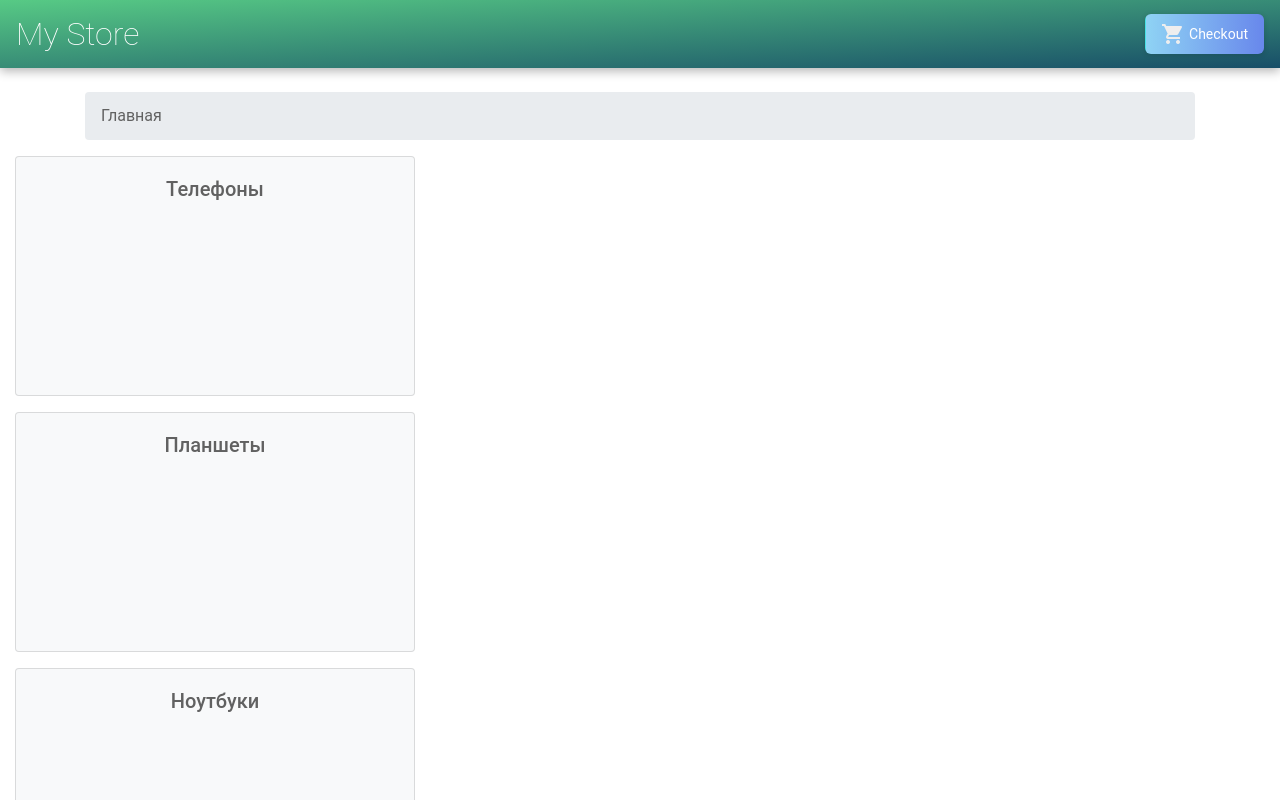
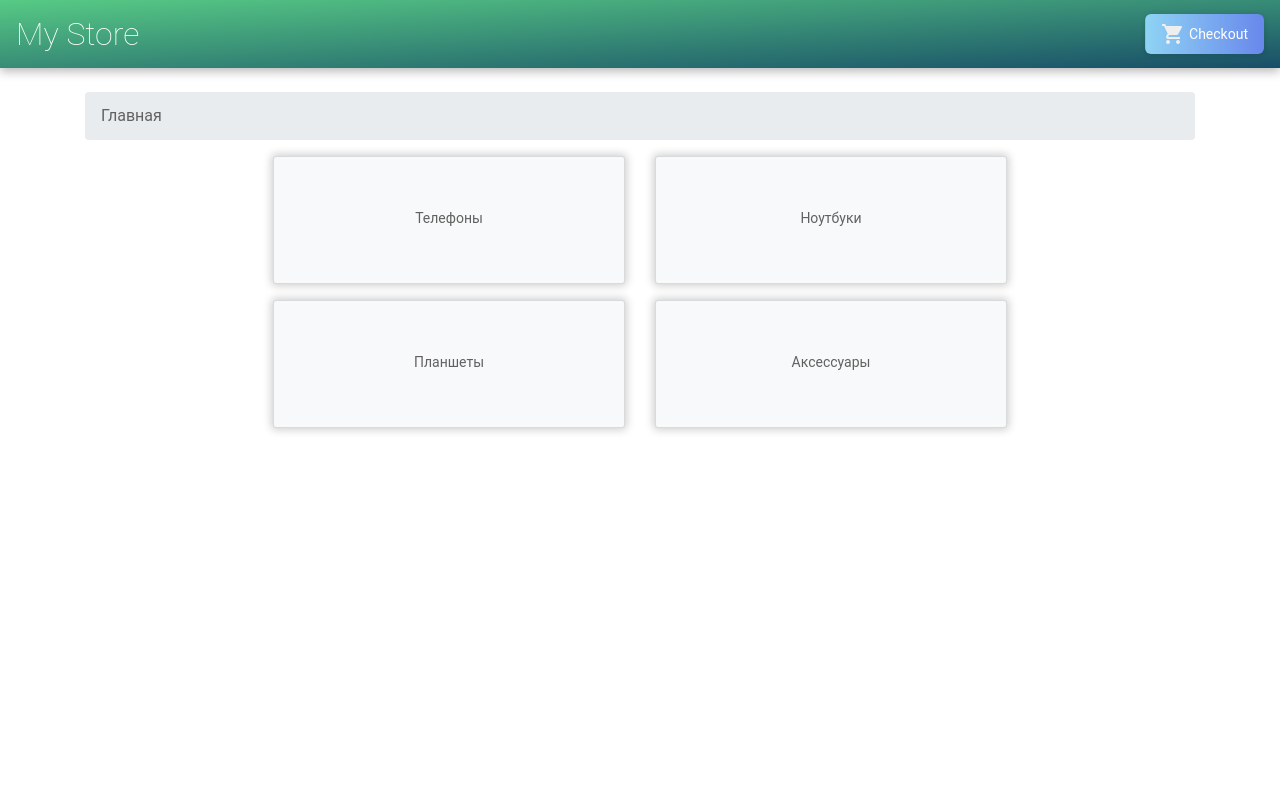
Before and after one commit to ArtemKozak/angular-devel, an Angular app: page / in a window 1280 px wide. Shown: the top 800 px of the page. Built offline with nearby package versions, Linux system fonts and the light colour scheme.

Commit message:
3 files modified

```diff
--- a/src/app/catalog-categories/catalog-categories.component.css
+++ b/src/app/catalog-categories/catalog-categories.component.css
@@ -1,9 +1,26 @@
-.card-desk {
-}
 .card {
-  height: 15rem;
-  width: 25rem;
+  height: 8rem;
+  width: 22rem;
   text-decoration: none;
   text-align: center;
   cursor: pointer;
+  border-radius: 3px;
+  -webkit-box-shadow: 0px 0px 8px 2px rgba(0,0,0,0.19);
+  -moz-box-shadow: 0px 0px 8px 2px rgba(0,0,0,0.19);
+  box-shadow: 0px 0px 8px 2px rgba(0,0,0,0.19);
 }
+.row-card-body {
+  height: 100%;
+}
+.card-text {
+  margin-top:10%;
+}
+@media (max-width: 576px) {
+  .card {
+    height: 6rem;
+    width: 18rem;
+  }
+  .card-text {
+    margin-top: 7%;
+  }
+}
--- a/src/app/catalog-categories/catalog-categories.component.html
+++ b/src/app/catalog-categories/catalog-categories.component.html
@@ -1,22 +1,25 @@
-<div class="card-desk">
-  <div class="card  bg-light mb-3" [routerLink]="['/phones']">
+<div class="row justify-content-center">
+  <div class="col-auto">
+    <div class="card bg-light mb-3" [routerLink]="['/phones']">
+      <div class="card-body">
+        <p class="card-text" >Телефоны</p>
+      </div>
+    </div>
+    <div class="card bg-light mb-3" [routerLink]="['/']">
+      <div class="card-body ">
+        <p class="card-text">Планшеты</p>
+      </div>
+    </div>
+  </div>
+  <div class="col-auto">
+  <div class="card bg-light mb-3" [routerLink]="['/']">
     <div class="card-body">
-      <h5 class="card-text">Телефоны</h5>
+      <p class="card-text">Ноутбуки</p>
     </div>
   </div>
   <div class="card bg-light mb-3" [routerLink]="['/']">
     <div class="card-body">
-      <h5 class="card-text">Планшеты</h5>
-    </div>
-  </div>
-  <div class="card bg-light mb-3" [routerLink]="['/']">
-    <div class="card-body">
-      <h5 class="card-text">Ноутбуки</h5>
-    </div>
-  </div>
-  <div class="card bg-light mb-3" [routerLink]="['/']">
-    <div class="card-body">
-      <h5 class="card-text">Аксессуары</h5>
+      <p class="card-text">Аксессуары</p>
     </div>
   </div>
 </div>
--- a/src/app/products.ts
+++ b/src/app/products.ts
@@ -7,6 +7,24 @@ export const products = [
   },
   {
     name: 'Phone Mini',
+    price: 699,
+    description: 'A great phone with one of the best cameras',
+    rating: 3.8
+  },
+  {
+     name: 'Phone Mini',
+    price: 699,
+    description: 'A great phone with one of the best cameras',
+    rating: 3.8
+  },
+  {
+     name: 'Phone Mini',
+    price: 699,
+    description: 'A great phone with one of the best cameras',
+    rating: 3.8
+  },
+  {
+     name: 'Phone Mini',
     price: 699,
     description: 'A great phone with one of the best cameras',
     rating: 3.8
```
